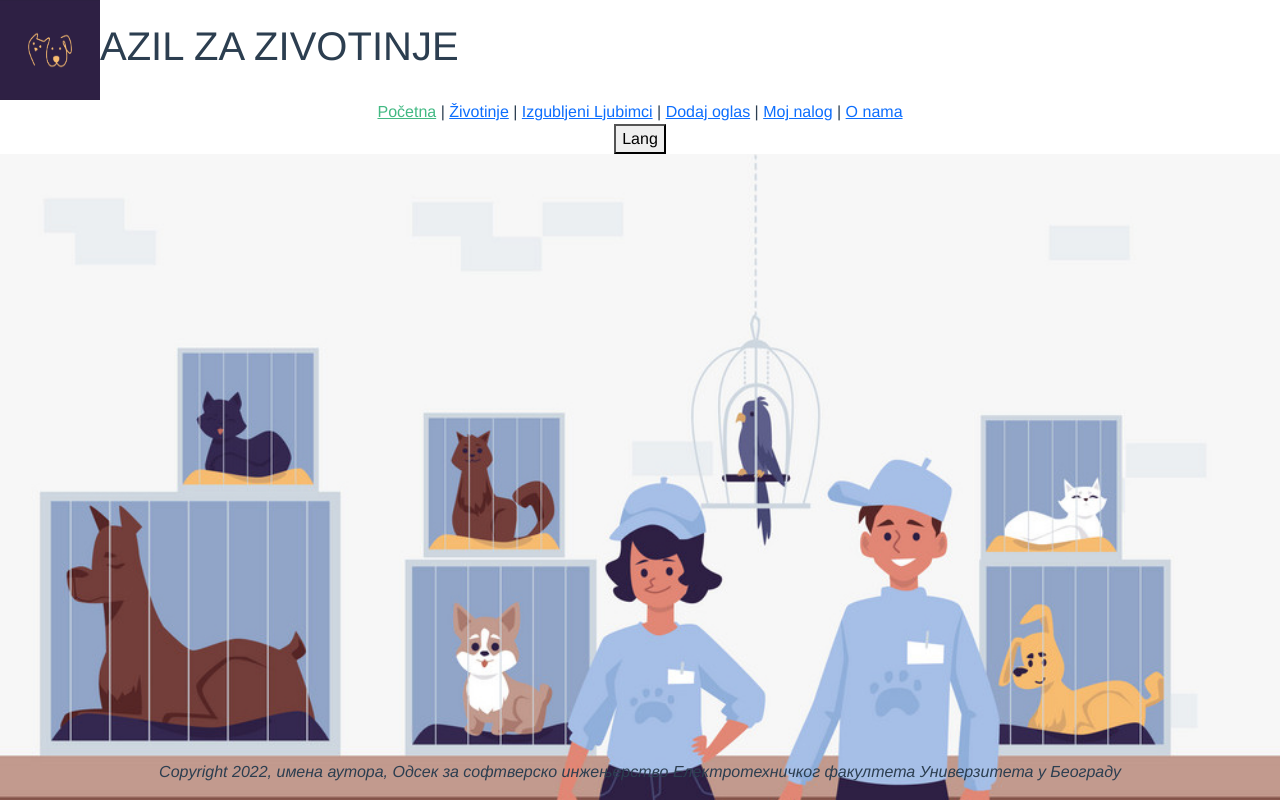
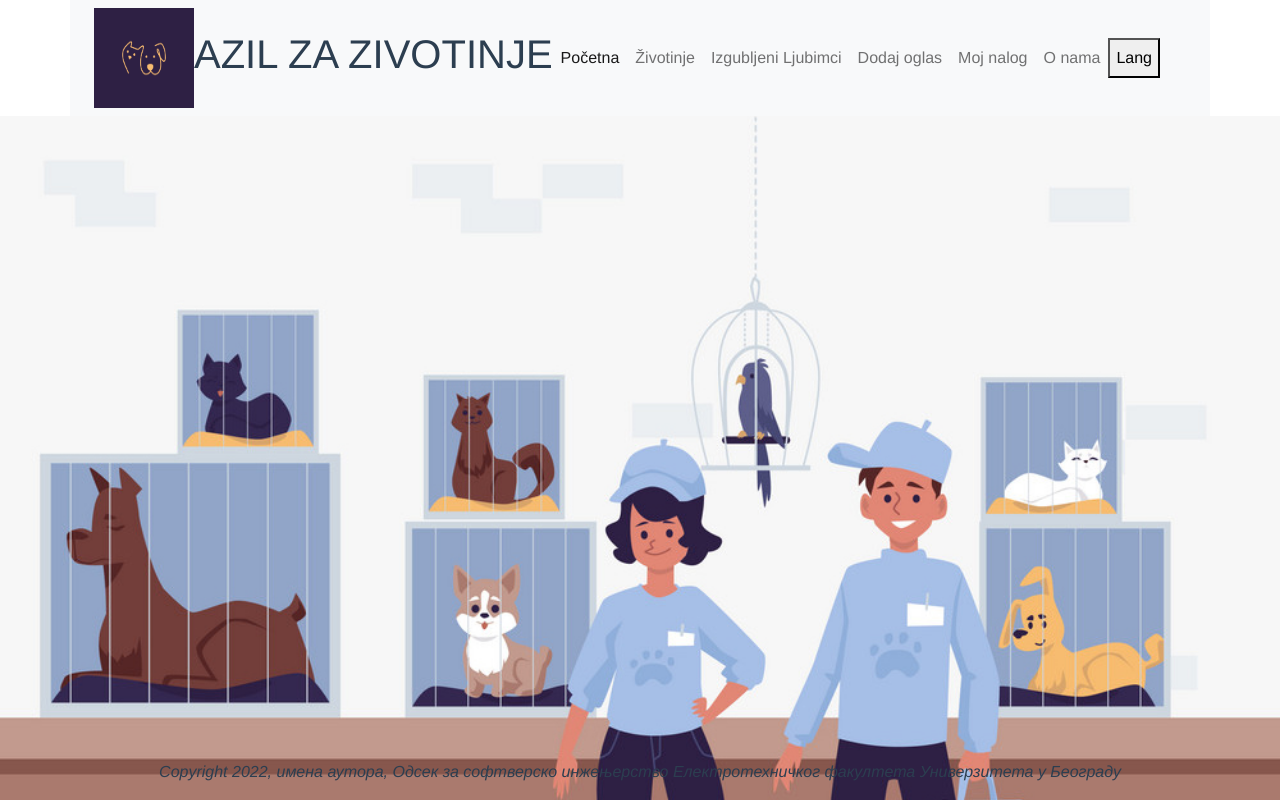
Before and after one commit to miticn/azil-za-zivotinje, a Vue app: page / in a window 1280 px wide. Shown: the top 800 px of the page. Built offline with nearby package versions, Linux system fonts and the light colour scheme.

Commit message:
Navbar izmena

```diff
--- a/src/App.vue
+++ b/src/App.vue
@@ -1,20 +1,30 @@
 <template>
+  <div id="nav">
+  <nav class="container navbar navbar-expand-lg navbar-light bg-light">
+    <div class="container-fluid">
+    <button class="navbar-toggler" type="button" data-bs-toggle="collapse" data-bs-target="#navbarSupportedContent" aria-controls="navbarSupportedContent" aria-expanded="false" aria-label="Toggle navigation">
+      <span class="navbar-toggler-icon"></span>
+    </button>
+    <Header></Header>
 
-  <div id="header-div">
-    <Header></Header>
-  </div>
-  <div>
-    <nav>
-    <router-link to="/">{{mylangData.home}}</router-link> |
-    <router-link to="/animals">{{mylangData.animals}}</router-link> |
-    <router-link to="/lostpets">{{mylangData.lostpets}}</router-link> |
-    <router-link to="/addyourad">{{mylangData.add}}</router-link> |
-    <router-link to="/myaccount">{{mylangData.myaccount}}</router-link> |
-    <router-link to="/about">{{mylangData.about}}</router-link>
+
+    <div class="collapse navbar-collapse" id="navbarSupportedContent">
+        <div class="navbar-nav mr-auto">
+            <router-link to="/" :class="($route.name =='home')?'nav-item nav-link active':'nav-item nav-link'">{{mylangData.home}}</router-link>
+            <router-link to="/animals" :class="($route.name =='animals')?'nav-item nav-link active':'nav-item nav-link'">{{mylangData.animals}}</router-link>
+            <router-link to="/lostpets" :class="($route.name =='lostpets')?'nav-item nav-link active':'nav-item nav-link'">{{mylangData.lostpets}}</router-link>
+            <router-link to="/addyourad" :class="($route.name =='addyourad')?'nav-item nav-link active':'nav-item nav-link'">{{mylangData.add}}</router-link>
+            <router-link to="/myaccount" :class="($route.name =='myaccount')?'nav-item nav-link active':'nav-item nav-link'">{{mylangData.myaccount}}</router-link>
+            <router-link to="/about" :class="($route.name =='about')?'nav-item nav-link active':'nav-item nav-link'">{{mylangData.about}}</router-link>
+            <button @click="changeLang()">Lang</button>
+        </div>
+    </div>
+    </div>
   </nav>
-  <button @click="changeLang()">Lang</button>
+ </div>
+
   <router-view/>
-  </div>
+
   <div id="footer-div">
     <Footer></Footer>
   </div>
```
